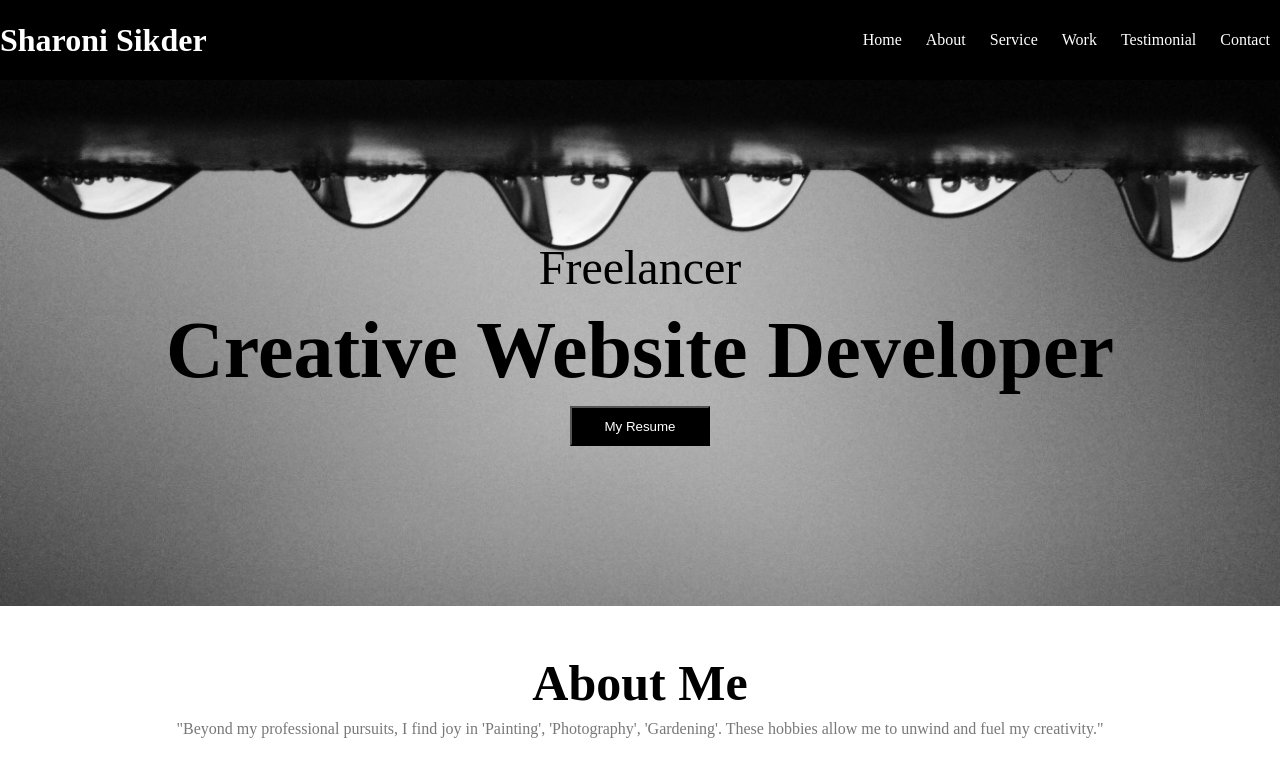
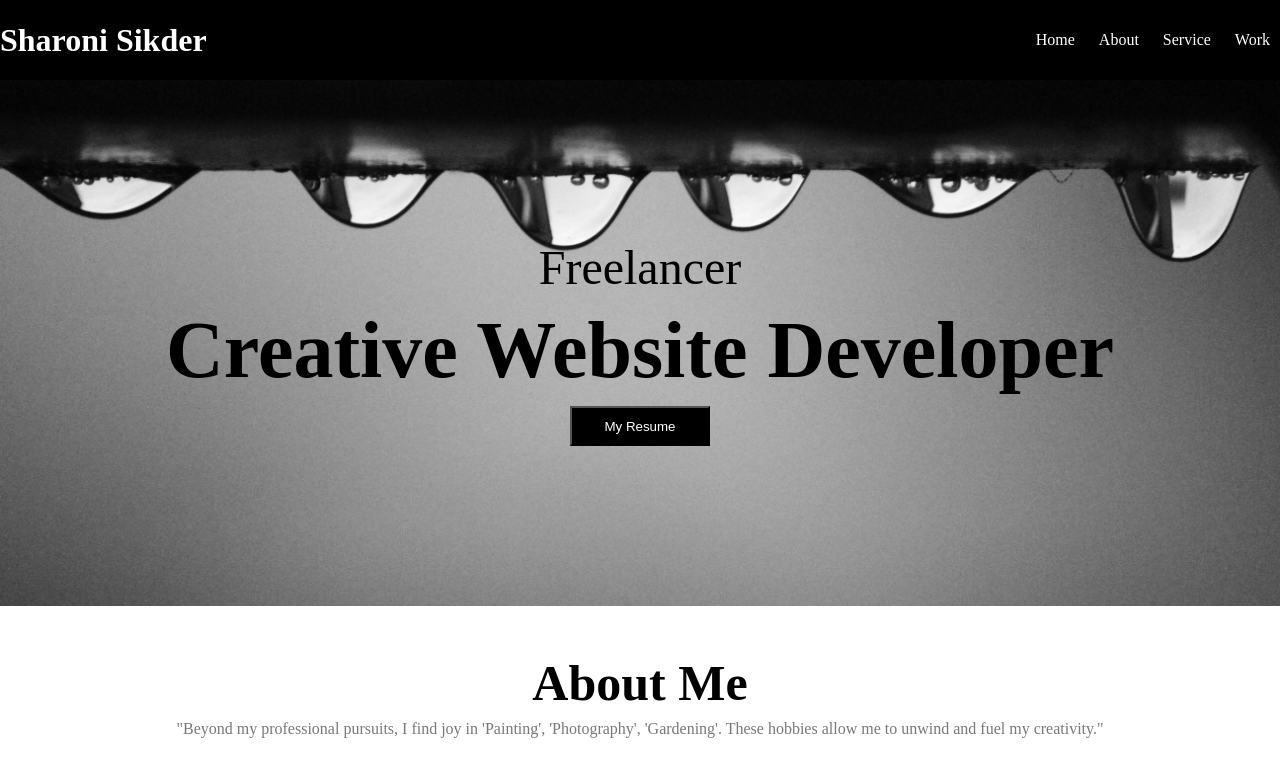
Before and after one commit to sharonishoshi/My-Portfolio, a plain HTML site: page index.html in a window 1280 px wide. Shown: the top 783 px of the page. Drawn offline with Linux system fonts and the light colour scheme.

Commit message:
updated my portfolio

```diff
--- a/index.html
+++ b/index.html
@@ -21,8 +21,6 @@
             <li>About</li>
             <li>Service</li>
             <li>Work</li>
-            <li>Testimonial</li>
-            <li>Contact</li>
         </ul>
     </nav>
 </header>
```
Also changed, not shown: 1 other file.
